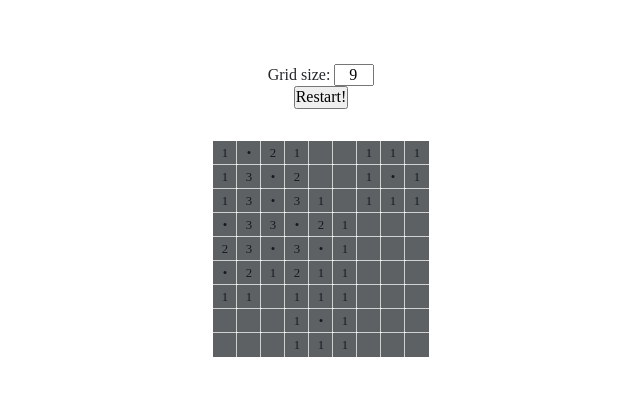
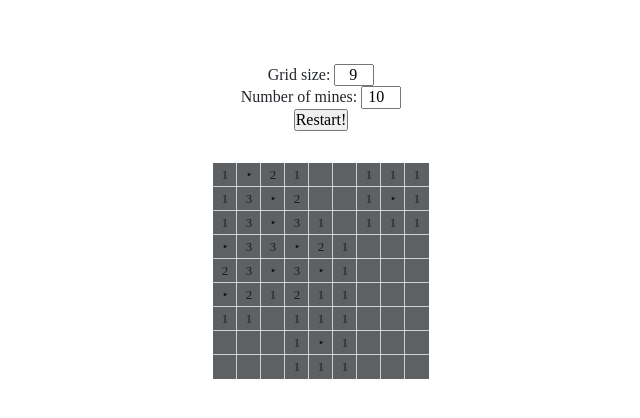
Before and after one commit to sophiamersmann/minesweeper, a Vue app: page / in a window 1280 px wide. Shown: the top 418 px of the page, without its empty margins (319-959 px from the left). Built offline with nearby package versions, Linux system fonts and the light colour scheme.

Commit message:
Dynamically update the number of mines

```diff
--- a/src/components/Grid.vue
+++ b/src/components/Grid.vue
@@ -8,6 +8,16 @@
         id="input-size"
         min="4"
         max="32"
+        @change="start">
+    </div>
+    <div>
+      <label for="size">Number of mines: </label>
+      <input
+        v-model.number="nMines"
+        type="number"
+        id="input-mines"
+        min="1"
+        :max="nMinesMax"
         @change="start">
     </div>
     <button @click="start">Restart!</button>
@@ -62,6 +72,11 @@ export default {
       uncovered: [],
     };
   },
+  computed: {
+    nMinesMax() {
+      return Math.floor(this.size ** 2 / 2);
+    },
+  },
   methods: {
     start() {
       this.gameKey += 1;
@@ -103,7 +118,7 @@ export default {
 nav {
   margin: var(--spacing) 0;
 }
-#input-size {
+nav input {
   width: 40px;
   text-align: right;
 }
```
